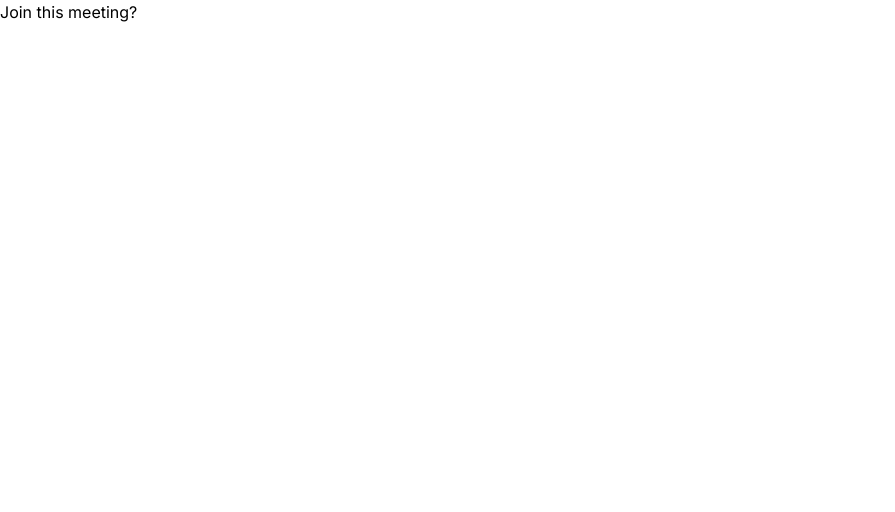
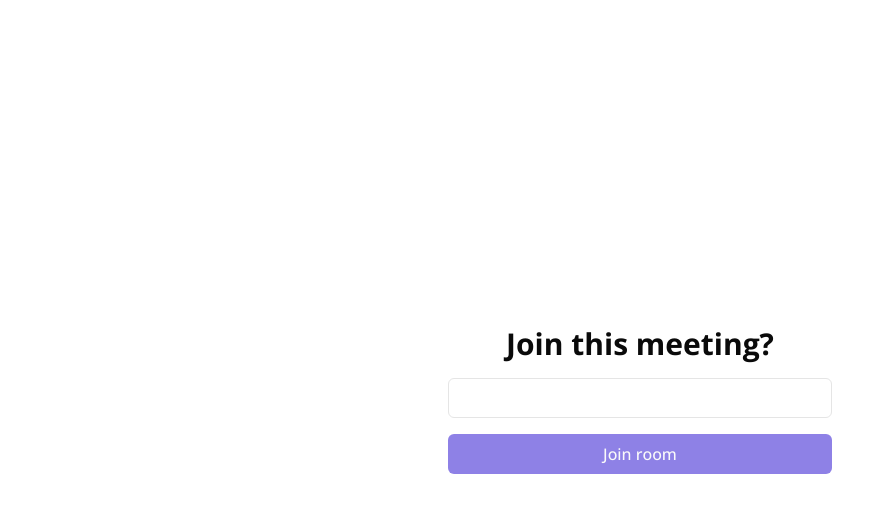
Before and after one commit to audgeviolin07/sentimentsolved, a Next.js app: page /join in a window 1280 px wide. Shown: the top 512 px of the page, without its empty margins (0-895 px from the left). Built offline with nearby package versions, Linux system fonts and the light colour scheme.

Commit message:
Added shadcn

```diff
--- a/src/app/globals.css
+++ b/src/app/globals.css
@@ -2,16 +2,75 @@
 @tailwind components;
 @tailwind utilities;
 
-:root {
-  --foreground-rgb: 0, 0, 0;
-  --background-start-rgb: 214, 219, 220;
-  --background-end-rgb: 255, 255, 255;
+@layer base {
+  :root {
+    --background: 0 0% 100%;
+    --foreground: 0 0% 3.9%;
+
+    --card: 0 0% 100%;
+    --card-foreground: 0 0% 3.9%;
+
+    --popover: 0 0% 100%;
+    --popover-foreground: 0 0% 3.9%;
+
+    --primary: 0 0% 9%;
+    --primary-foreground: 0 0% 98%;
+
+    --secondary: 0 0% 96.1%;
+    --secondary-foreground: 0 0% 9%;
+
+    --muted: 0 0% 96.1%;
+    --muted-foreground: 0 0% 45.1%;
+
+    --accent: 0 0% 96.1%;
+    --accent-foreground: 0 0% 9%;
+
+    --destructive: 0 84.2% 60.2%;
+    --destructive-foreground: 0 0% 98%;
+
+    --border: 0 0% 89.8%;
+    --input: 0 0% 89.8%;
+    --ring: 0 0% 3.9%;
+
+    --radius: 0.5rem;
+  }
+
+  .dark {
+    --background: 0 0% 3.9%;
+    --foreground: 0 0% 98%;
+
+    --card: 0 0% 3.9%;
+    --card-foreground: 0 0% 98%;
+
+    --popover: 0 0% 3.9%;
+    --popover-foreground: 0 0% 98%;
+
+    --primary: 0 0% 98%;
+    --primary-foreground: 0 0% 9%;
+
+    --secondary: 0 0% 14.9%;
+    --secondary-foreground: 0 0% 98%;
+
+    --muted: 0 0% 14.9%;
+    --muted-foreground: 0 0% 63.9%;
+
+    --accent: 0 0% 14.9%;
+    --accent-foreground: 0 0% 98%;
+
+    --destructive: 0 62.8% 30.6%;
+    --destructive-foreground: 0 0% 98%;
+
+    --border: 0 0% 14.9%;
+    --input: 0 0% 14.9%;
+    --ring: 0 0% 83.1%;
+  }
 }
 
-@media (prefers-color-scheme: dark) {
-  :root {
-    --foreground-rgb: 255, 255, 255;
-    --background-start-rgb: 0, 0, 0;
-    --background-end-rgb: 0, 0, 0;
+@layer base {
+  * {
+    @apply border-border;
+  }
+  body {
+    @apply bg-background text-foreground;
   }
 }
--- a/src/app/join/page.jsx
+++ b/src/app/join/page.jsx
@@ -1,10 +1,17 @@
+import { Button } from "@/components/ui/button";
+import { Input } from "@/components/ui/input";
+
 export default function JoinPage() {
     return (
-        <section>
-            <div>
-                <h1>
+        <section className={'h-screen flex items-center justify-center'}>
+            <div className={'w-full flex items-center justify-center flex-col max-w-sm gap-4'}>
+                <h1 className={'text-3xl font-bold'}>
                     Join this meeting?
                 </h1>
+                <Input label={'Test'}/>
+                <Button className={'w-full text-md'}>
+                    Join room
+                </Button>
             </div>
         </section>
     )
--- a/src/app/layout.js
+++ b/src/app/layout.js
@@ -1,7 +1,10 @@
 import './globals.css'
-import { Inter } from 'next/font/google'
+import { Inter, Open_Sans } from 'next/font/google'
 
 const inter = Inter({ subsets: ['latin'] })
+const open_sans = Open_Sans({
+  subsets: ['latin'],
+})
 
 export const metadata = {
   title: 'Create Next App',
@@ -11,7 +14,7 @@ export const metadata = {
 export default function RootLayout({ children }) {
   return (
     <html lang="en">
-      <body className={inter.className}>{children}</body>
+      <body className={open_sans.className}>{children}</body>
     </html>
   )
 }
--- /dev/null
+++ b/src/components/ui/button.jsx
@@ -0,0 +1,47 @@
+import * as React from "react"
+import { Slot } from "@radix-ui/react-slot"
+import { cva } from "class-variance-authority";
+
+import { cn } from "@/lib/utils"
+
+const buttonVariants = cva(
+  "inline-flex items-center justify-center rounded-md text-sm font-medium ring-offset-background transition-colors focus-visible:outline-none focus-visible:ring-2 focus-visible:ring-ring focus-visible:ring-offset-2 disabled:pointer-events-none disabled:opacity-50",
+  {
+    variants: {
+      variant: {
+        default: "bg-pastel-blue text-primary-foreground hover:bg-primary/90",
+        destructive:
+          "bg-destructive text-destructive-foreground hover:bg-destructive/90",
+        outline:
+          "border border-input bg-background hover:bg-accent hover:text-accent-foreground",
+        secondary:
+          "bg-secondary text-secondary-foreground hover:bg-secondary/80",
+        ghost: "hover:bg-accent hover:text-accent-foreground",
+        link: "text-primary underline-offset-4 hover:underline",
+      },
+      size: {
+        default: "h-10 px-4 py-2",
+        sm: "h-9 rounded-md px-3",
+        lg: "h-11 rounded-md px-8",
+        icon: "h-10 w-10",
+      },
+    },
+    defaultVariants: {
+      variant: "default",
+      size: "default",
+    },
+  }
+)
+
+const Button = React.forwardRef(({ className, variant, size, asChild = false, ...props }, ref) => {
+  const Comp = asChild ? Slot : "button"
+  return (
+    (<Comp
+      className={cn(buttonVariants({ variant, size, className }))}
+      ref={ref}
+      {...props} />)
+  );
+})
+Button.displayName = "Button"
+
+export { Button, buttonVariants }
--- /dev/null
+++ b/src/components/ui/input.jsx
@@ -0,0 +1,19 @@
+import * as React from "react"
+
+import { cn } from "@/lib/utils"
+
+const Input = React.forwardRef(({ className, type, ...props }, ref) => {
+  return (
+    (<input
+      type={type}
+      className={cn(
+        "flex h-10 w-full rounded-md border border-input bg-background px-3 py-2 text-sm ring-offset-background file:border-0 file:bg-transparent file:text-sm file:font-medium placeholder:text-muted-foreground focus-visible:outline-none focus-visible:ring-2 focus-visible:ring-ring focus-visible:ring-offset-2 disabled:cursor-not-allowed disabled:opacity-50",
+        className
+      )}
+      ref={ref}
+      {...props} />)
+  );
+})
+Input.displayName = "Input"
+
+export { Input }
--- /dev/null
+++ b/src/components/ui/label.jsx
@@ -0,0 +1,18 @@
+"use client"
+
+import * as React from "react"
+import * as LabelPrimitive from "@radix-ui/react-label"
+import { cva } from "class-variance-authority";
+
+import { cn } from "@/lib/utils"
+
+const labelVariants = cva(
+  "text-sm font-medium leading-none peer-disabled:cursor-not-allowed peer-disabled:opacity-70"
+)
+
+const Label = React.forwardRef(({ className, ...props }, ref) => (
+  <LabelPrimitive.Root ref={ref} className={cn(labelVariants(), className)} {...props} />
+))
+Label.displayName = LabelPrimitive.Root.displayName
+
+export { Label }
--- /dev/null
+++ b/src/lib/utils.js
@@ -0,0 +1,6 @@
+import { clsx } from "clsx"
+import { twMerge } from "tailwind-merge"
+
+export function cn(...inputs) {
+  return twMerge(clsx(inputs))
+}
--- a/tailwind.config.js
+++ b/tailwind.config.js
@@ -1,18 +1,77 @@
 /** @type {import('tailwindcss').Config} */
 module.exports = {
+  darkMode: ["class"],
   content: [
-    './src/pages/**/*.{js,ts,jsx,tsx,mdx}',
-    './src/components/**/*.{js,ts,jsx,tsx,mdx}',
-    './src/app/**/*.{js,ts,jsx,tsx,mdx}',
-  ],
+    './pages/**/*.{js,jsx}',
+    './components/**/*.{js,jsx}',
+    './app/**/*.{js,jsx}',
+    './src/**/*.{js,jsx}',
+	],
   theme: {
+    container: {
+      center: true,
+      padding: "2rem",
+      screens: {
+        "2xl": "1400px",
+      },
+    },
     extend: {
-      backgroundImage: {
-        'gradient-radial': 'radial-gradient(var(--tw-gradient-stops))',
-        'gradient-conic':
-          'conic-gradient(from 180deg at 50% 50%, var(--tw-gradient-stops))',
+      colors: {
+        border: "hsl(var(--border))",
+        input: "hsl(var(--input))",
+        ring: "hsl(var(--ring))",
+        background: "hsl(var(--background))",
+        foreground: "hsl(var(--foreground))",
+        primary: {
+          DEFAULT: "hsl(var(--primary))",
+          foreground: "hsl(var(--primary-foreground))",
+        },
+        secondary: {
+          DEFAULT: "hsl(var(--secondary))",
+          foreground: "hsl(var(--secondary-foreground))",
+        },
+        destructive: {
+          DEFAULT: "hsl(var(--destructive))",
+          foreground: "hsl(var(--destructive-foreground))",
+        },
+        muted: {
+          DEFAULT: "hsl(var(--muted))",
+          foreground: "hsl(var(--muted-foreground))",
+        },
+        accent: {
+          DEFAULT: "hsl(var(--accent))",
+          foreground: "hsl(var(--accent-foreground))",
+        },
+        popover: {
+          DEFAULT: "hsl(var(--popover))",
+          foreground: "hsl(var(--popover-foreground))",
+        },
+        card: {
+          DEFAULT: "hsl(var(--card))",
+          foreground: "hsl(var(--card-foreground))",
+        },
+        'pastel-blue': '#8E81E6'
+      },
+      borderRadius: {
+        lg: "var(--radius)",
+        md: "calc(var(--radius) - 2px)",
+        sm: "calc(var(--radius) - 4px)",
+      },
+      keyframes: {
+        "accordion-down": {
+          from: { height: 0 },
+          to: { height: "var(--radix-accordion-content-height)" },
+        },
+        "accordion-up": {
+          from: { height: "var(--radix-accordion-content-height)" },
+          to: { height: 0 },
+        },
+      },
+      animation: {
+        "accordion-down": "accordion-down 0.2s ease-out",
+        "accordion-up": "accordion-up 0.2s ease-out",
       },
     },
   },
-  plugins: [],
+  plugins: [require("tailwindcss-animate")],
 }
```
Also changed, not shown: package.json (+8 -1 lines), components.json (added), 1 other file (tests, documents, lock files or other folders).
